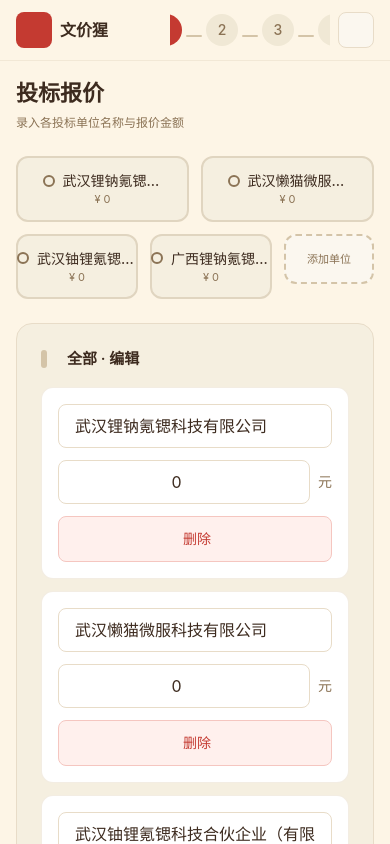
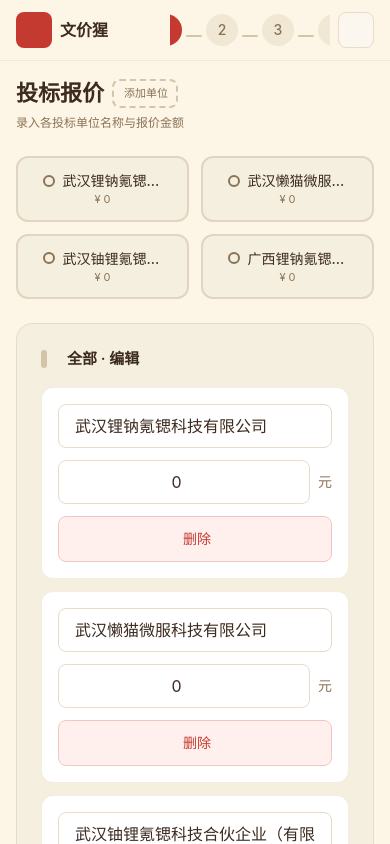
Before and after one commit to sikenali/bid-quotation, a React (Vite) app: page /bids in a window 390 px wide. Shown: the top 844 px of the page. Built offline with nearby package versions, Linux system fonts and the light colour scheme; no server answers.

Commit message:
feat: 移动端添加单位按钮移至标题后，总价计算弹窗可左右滑动并显示单位

```diff
--- a/src/components/BidInput.tsx
+++ b/src/components/BidInput.tsx
@@ -101,7 +101,7 @@
         ))}
         <button
           onClick={handleAdd}
-          className={`w-[90px] sm:w-[120px] h-[50px] sm:h-[60px] border-2 border-dashed rounded-xl flex flex-col items-center justify-center gap-0.5 sm:gap-1 cursor-pointer transition-colors ${
+          className={`hidden sm:flex w-[90px] sm:w-[120px] h-[50px] sm:h-[60px] border-2 border-dashed rounded-xl flex-col items-center justify-center gap-0.5 sm:gap-1 cursor-pointer transition-colors ${
             isDark
               ? 'border-[#3D3D3D] text-[#C0B098] hover:border-[#C43A31] hover:text-[#C43A31] bg-[#252525]'
               : 'bg-[#FBF7EF] border-[#D4C4A8] text-text-secondary hover:border-[#C43A31] hover:text-[#C43A31]'
@@ -276,8 +276,8 @@
               </button>
             </div>
 
-            <div className={`rounded-xl overflow-hidden border ${isDark ? 'bg-[#252525] border-[#3D3D3D]' : 'bg-white border-[#E8DCC8]'}`}>
-              <table className="w-full text-xs table-fixed">
+            <div className={`rounded-xl overflow-x-auto sm:overflow-hidden border ${isDark ? 'bg-[#252525] border-[#3D3D3D]' : 'bg-white border-[#E8DCC8]'}`}>
+              <table className="w-full text-xs table-fixed min-w-[600px] sm:min-w-0">
                 <thead>
                   <tr className={`border-b ${isDark ? 'border-[#3D3D3D] bg-[#252525]' : 'border-[#E8DCC8] bg-white'}`}>
                     <th className="w-10 px-3 py-2 text-left font-medium whitespace-nowrap">序号</th>
@@ -305,7 +305,7 @@
                         </td>
                         <td className={`px-3 py-2 font-medium truncate max-w-[80px] ${isDark ? 'text-[#F2EDE4]' : 'text-text'}`} title={unit.name}>{unit.name}</td>
                         <td className={`px-3 py-2 text-right font-mono whitespace-nowrap ${isDark ? 'text-[#F2EDE4]' : 'text-text'}`}>
-                          {unit.price > 0 ? unit.price.toLocaleString() : '-'}
+                          {unit.price > 0 ? '¥' + unit.price.toLocaleString() : '-'}
                         </td>
                         <td className={`px-3 py-2 text-right font-mono font-semibold whitespace-nowrap ${isDark ? 'text-[#C0B098]' : 'text-text-secondary'}`}>
                           {priceScore > 0 ? priceScore.toFixed(2) : '-'}
--- a/src/pages/Step4BidInput.tsx
+++ b/src/pages/Step4BidInput.tsx
@@ -4,10 +4,26 @@
 import BidInput from '../components/BidInput';
 import Step5Results from '../pages/Step5Results';
 
+const DEFAULT_NAMES = [
+  '武汉锂钠氪锶科技有限公司',
+  '武汉懒猫微服科技有限公司',
+  '武汉铀锂氪锶科技合伙企业（有限合伙）',
+  '广西锂钠氪锶软件科技有限公司',
+];
+
 export default function Step4BidInput() {
   const navigate = useNavigate();
-  const { setCurrentStep, calculate, unitScores, calculationResult } = useConfigStore();
+  const { setCurrentStep, calculate, unitScores, calculationResult, addBidUnit } = useConfigStore();
   const [isCalculating, setIsCalculating] = useState(false);
+
+  const handleAddUnit = () => {
+    const units = useConfigStore.getState().bidUnits;
+    const count = units.length;
+    const name = count < DEFAULT_NAMES.length
+      ? DEFAULT_NAMES[count]
+      : `武汉锶氪钠锂科技有限公司${count - DEFAULT_NAMES.length + 1}`;
+    addBidUnit(name, 0);
+  };
 
   const handlePrev = () => { setCurrentStep(3); navigate('/deduction'); };
   const handlePriceCalc = () => {
@@ -44,7 +60,16 @@
   return (
     <div className="space-y-6">
       <div className="space-y-1">
-        <h2 className="text-[22px] sm:text-[28px] font-semibold text-text">投标报价</h2>
+        <div className="flex items-center gap-2 sm:gap-0">
+          <h2 className="text-[22px] sm:text-[28px] font-semibold text-text">投标报价</h2>
+          <button
+            onClick={handleAddUnit}
+            className="sm:hidden border-2 border-dashed rounded-lg flex items-center justify-center gap-0.5 px-2 py-1 text-[11px] text-text-secondary border-[#D4C4A8] hover:border-[#C43A31] hover:text-[#C43A31]"
+          >
+            <i className="ri-add-line text-sm"></i>
+            添加单位
+          </button>
+        </div>
         <p className="text-text-secondary text-[12px] sm:text-[14px]">录入各投标单位名称与报价金额</p>
       </div>
 
```
